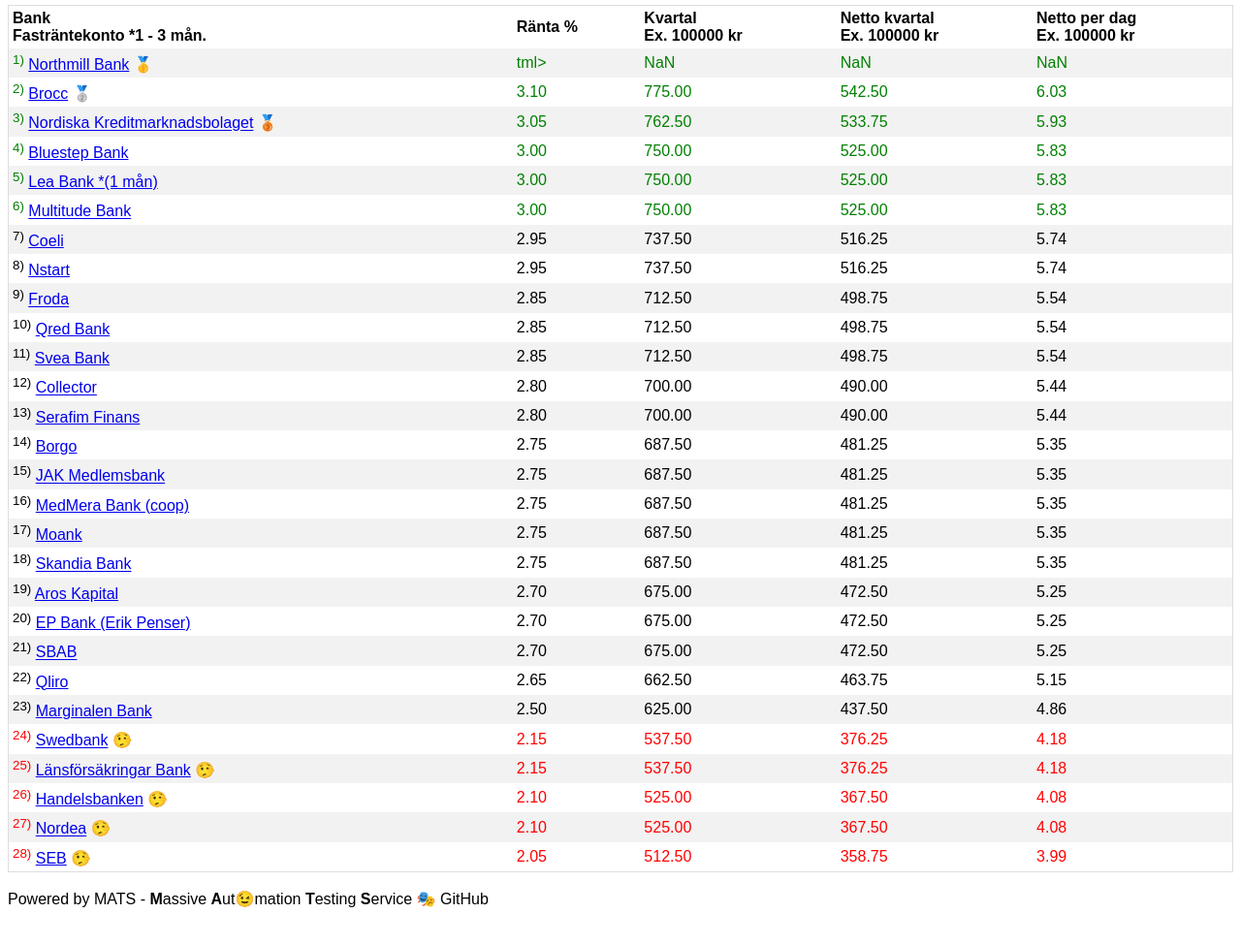
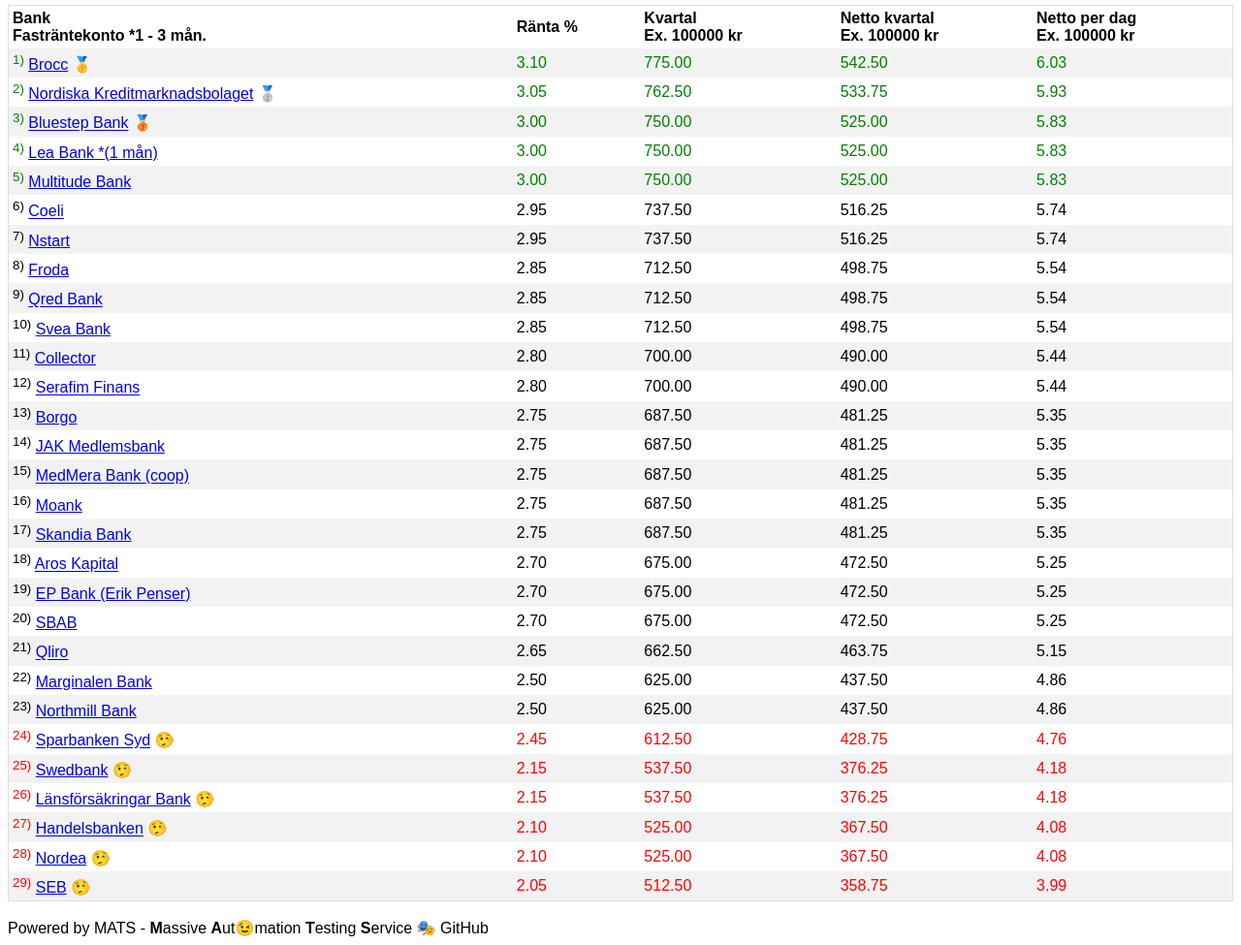
Before and after one commit to MattClayton3/Sparguiden, a website: page index.html in a window 1280 px wide. Shown: the part 70-1045 px from the top of the page at 97% size. Before the commit the page ends 1015 px from the top, so only its background shows below. Drawn offline with Linux system fonts and the light colour scheme.

Commit message:
ranta2
Fixar för Sparbanken syd och Northmill bank.

```diff
--- a/index.html
+++ b/index.html
@@ -20,7 +20,7 @@
 </style>
 </head>
 <body>
-<h2><span style='font-size:30px;'>&#128200;</span> Sparguiden 2025-03-25_06-50-19</h2>
+<h2><span style='font-size:30px;'>&#128200;</span> Sparguiden 2025-03-25_12-52-35</h2>
 <div style="overflow-x:auto;">
   <table>
     <tr>
@@ -31,196 +31,203 @@
       <th>Netto per dag<br>Ex. 100000 kr</th>
     </tr>
   <tr>
-    <td style="color:green"> <sup>1)</sup> <a href="https://www.northmill.com/se/sparkonto/" target="_blank">Northmill Bank</a> &#129351; </td>
-    <td style="color:green"> tml> </td>
-    <td style="color:green"> NaN </td>
-    <td style="color:green"> NaN </td>
-    <td style="color:green"> NaN </td>
-  </tr>
-  <tr>
-    <td style="color:green"> <sup>2)</sup> <a href="https://brocc.se/spara" target="_blank">Brocc</a> &#129352; </td>
+    <td style="color:green"> <sup>1)</sup> <a href="https://brocc.se/spara" target="_blank">Brocc</a> &#129351; </td>
     <td style="color:green"> 3.10 </td>
     <td style="color:green"> 775.00 </td>
     <td style="color:green"> 542.50 </td>
     <td style="color:green"> 6.03 </td>
   </tr>
   <tr>
-    <td style="color:green"> <sup>3)</sup> <a href="https://www.nordiska.se/spara/" target="_blank">Nordiska Kreditmarknadsbolaget</a> &#129353; </td>
+    <td style="color:green"> <sup>2)</sup> <a href="https://www.nordiska.se/spara/" target="_blank">Nordiska Kreditmarknadsbolaget</a> &#129352; </td>
     <td style="color:green"> 3.05 </td>
     <td style="color:green"> 762.50 </td>
     <td style="color:green"> 533.75 </td>
     <td style="color:green"> 5.93 </td>
   </tr>
   <tr>
-    <td style="color:green"> <sup>4)</sup> <a href="https://www.bluestep.se/spara/fast-ranta/" target="_blank">Bluestep Bank</a>  </td>
+    <td style="color:green"> <sup>3)</sup> <a href="https://www.bluestep.se/spara/fast-ranta/" target="_blank">Bluestep Bank</a> &#129353; </td>
     <td style="color:green"> 3.00 </td>
     <td style="color:green"> 750.00 </td>
     <td style="color:green"> 525.00 </td>
     <td style="color:green"> 5.83 </td>
   </tr>
   <tr>
-    <td style="color:green"> <sup>5)</sup> <a href="https://leabank.se/spara/sparkonto-plus" target="_blank">Lea Bank *(1 mån)</a>  </td>
+    <td style="color:green"> <sup>4)</sup> <a href="https://leabank.se/spara/sparkonto-plus" target="_blank">Lea Bank *(1 mån)</a>  </td>
     <td style="color:green"> 3.00 </td>
     <td style="color:green"> 750.00 </td>
     <td style="color:green"> 525.00 </td>
     <td style="color:green"> 5.83 </td>
   </tr>
   <tr>
-    <td style="color:green"> <sup>6)</sup> <a href="https://www.multitudebank.se/priser?sc_lang=sv-se" target="_blank">Multitude Bank</a>  </td>
+    <td style="color:green"> <sup>5)</sup> <a href="https://www.multitudebank.se/priser?sc_lang=sv-se" target="_blank">Multitude Bank</a>  </td>
     <td style="color:green"> 3.00 </td>
     <td style="color:green"> 750.00 </td>
     <td style="color:green"> 525.00 </td>
     <td style="color:green"> 5.83 </td>
   </tr>
   <tr>
-    <td style="color:black"> <sup>7)</sup> <a href="https://coeli.se/spara/" target="_blank">Coeli</a>  </td>
+    <td style="color:black"> <sup>6)</sup> <a href="https://coeli.se/spara/" target="_blank">Coeli</a>  </td>
     <td style="color:black"> 2.95 </td>
     <td style="color:black"> 737.50 </td>
     <td style="color:black"> 516.25 </td>
     <td style="color:black"> 5.74 </td>
   </tr>
   <tr>
-    <td style="color:black"> <sup>8)</sup> <a href="https://se.nstart.com/spara" target="_blank">Nstart</a>  </td>
+    <td style="color:black"> <sup>7)</sup> <a href="https://se.nstart.com/spara" target="_blank">Nstart</a>  </td>
     <td style="color:black"> 2.95 </td>
     <td style="color:black"> 737.50 </td>
     <td style="color:black"> 516.25 </td>
     <td style="color:black"> 5.74 </td>
   </tr>
   <tr>
-    <td style="color:black"> <sup>9)</sup> <a href="https://www.froda.se/sparkonto" target="_blank">Froda</a>  </td>
+    <td style="color:black"> <sup>8)</sup> <a href="https://www.froda.se/sparkonto" target="_blank">Froda</a>  </td>
     <td style="color:black"> 2.85 </td>
     <td style="color:black"> 712.50 </td>
     <td style="color:black"> 498.75 </td>
     <td style="color:black"> 5.54 </td>
   </tr>
   <tr>
-    <td style="color:black"> <sup>10)</sup> <a href="https://www.qred.se/sparkonto" target="_blank">Qred Bank</a>  </td>
+    <td style="color:black"> <sup>9)</sup> <a href="https://www.qred.se/sparkonto" target="_blank">Qred Bank</a>  </td>
     <td style="color:black"> 2.85 </td>
     <td style="color:black"> 712.50 </td>
     <td style="color:black"> 498.75 </td>
     <td style="color:black"> 5.54 </td>
   </tr>
   <tr>
-    <td style="color:black"> <sup>11)</sup> <a href="https://www.svea.com/sv-se/privat/spara/fastr%C3%A4ntekonto" target="_blank">Svea Bank</a>  </td>
+    <td style="color:black"> <sup>10)</sup> <a href="https://www.svea.com/sv-se/privat/spara/fastr%C3%A4ntekonto" target="_blank">Svea Bank</a>  </td>
     <td style="color:black"> 2.85 </td>
     <td style="color:black"> 712.50 </td>
     <td style="color:black"> 498.75 </td>
     <td style="color:black"> 5.54 </td>
   </tr>
   <tr>
-    <td style="color:black"> <sup>12)</sup> <a href="https://www.collector.se/spara-pengar/aktuella-sparrantor/" target="_blank">Collector</a>  </td>
+    <td style="color:black"> <sup>11)</sup> <a href="https://www.collector.se/spara-pengar/aktuella-sparrantor/" target="_blank">Collector</a>  </td>
     <td style="color:black"> 2.80 </td>
     <td style="color:black"> 700.00 </td>
     <td style="color:black"> 490.00 </td>
     <td style="color:black"> 5.44 </td>
   </tr>
   <tr>
-    <td style="color:black"> <sup>13)</sup> <a href="https://serafimfinans.se/spara" target="_blank">Serafim Finans</a>  </td>
+    <td style="color:black"> <sup>12)</sup> <a href="https://serafimfinans.se/spara" target="_blank">Serafim Finans</a>  </td>
     <td style="color:black"> 2.80 </td>
     <td style="color:black"> 700.00 </td>
     <td style="color:black"> 490.00 </td>
     <td style="color:black"> 5.44 </td>
   </tr>
   <tr>
-    <td style="color:black"> <sup>14)</sup> <a href="https://www.borgohypotek.se/sparkonto#privatpersoner" target="_blank">Borgo</a>  </td>
+    <td style="color:black"> <sup>13)</sup> <a href="https://www.borgohypotek.se/sparkonto#privatpersoner" target="_blank">Borgo</a>  </td>
     <td style="color:black"> 2.75 </td>
     <td style="color:black"> 687.50 </td>
     <td style="color:black"> 481.25 </td>
     <td style="color:black"> 5.35 </td>
   </tr>
   <tr>
-    <td style="color:black"> <sup>15)</sup> <a href="https://www.jak.se/vardagstjanster/spara-placera/" target="_blank">JAK Medlemsbank</a>  </td>
+    <td style="color:black"> <sup>14)</sup> <a href="https://www.jak.se/vardagstjanster/spara-placera/" target="_blank">JAK Medlemsbank</a>  </td>
     <td style="color:black"> 2.75 </td>
     <td style="color:black"> 687.50 </td>
     <td style="color:black"> 481.25 </td>
     <td style="color:black"> 5.35 </td>
   </tr>
   <tr>
-    <td style="color:black"> <sup>16)</sup> <a href="https://medmerabank.se/spara/fastrantekonto" target="_blank">MedMera Bank (coop)</a>  </td>
+    <td style="color:black"> <sup>15)</sup> <a href="https://medmerabank.se/spara/fastrantekonto" target="_blank">MedMera Bank (coop)</a>  </td>
     <td style="color:black"> 2.75 </td>
     <td style="color:black"> 687.50 </td>
     <td style="color:black"> 481.25 </td>
     <td style="color:black"> 5.35 </td>
   </tr>
   <tr>
-    <td style="color:black"> <sup>17)</sup> <a href="https://www.moank.se/spara-pengar" target="_blank">Moank</a>  </td>
+    <td style="color:black"> <sup>16)</sup> <a href="https://www.moank.se/spara-pengar" target="_blank">Moank</a>  </td>
     <td style="color:black"> 2.75 </td>
     <td style="color:black"> 687.50 </td>
     <td style="color:black"> 481.25 </td>
     <td style="color:black"> 5.35 </td>
   </tr>
   <tr>
-    <td style="color:black"> <sup>18)</sup> <a href="https://www.skandia.se/vardagstjanster/konton-kort/fastrantekonto/" target="_blank">Skandia Bank</a>  </td>
+    <td style="color:black"> <sup>17)</sup> <a href="https://www.skandia.se/vardagstjanster/konton-kort/fastrantekonto/" target="_blank">Skandia Bank</a>  </td>
     <td style="color:black"> 2.75 </td>
     <td style="color:black"> 687.50 </td>
     <td style="color:black"> 481.25 </td>
     <td style="color:black"> 5.35 </td>
   </tr>
   <tr>
-    <td style="color:black"> <sup>19)</sup> <a href="https://www.aroskapital.se/tjanster/spara/" target="_blank">Aros Kapital</a>  </td>
+    <td style="color:black"> <sup>18)</sup> <a href="https://www.aroskapital.se/tjanster/spara/" target="_blank">Aros Kapital</a>  </td>
     <td style="color:black"> 2.70 </td>
     <td style="color:black"> 675.00 </td>
     <td style="color:black"> 472.50 </td>
     <td style="color:black"> 5.25 </td>
   </tr>
   <tr>
-    <td style="color:black"> <sup>20)</sup> <a href="https://www.epbank.se/spar/oversikt/" target="_blank">EP Bank (Erik Penser)</a>  </td>
+    <td style="color:black"> <sup>19)</sup> <a href="https://www.epbank.se/spar/oversikt/" target="_blank">EP Bank (Erik Penser)</a>  </td>
     <td style="color:black"> 2.70 </td>
     <td style="color:black"> 675.00 </td>
     <td style="color:black"> 472.50 </td>
     <td style="color:black"> 5.25 </td>
   </tr>
   <tr>
-    <td style="color:black"> <sup>21)</sup> <a href="https://www.sbab.se/1/privat/spara/sparkonto/fastrantekonto.html?content=second" target="_blank">SBAB</a>  </td>
+    <td style="color:black"> <sup>20)</sup> <a href="https://www.sbab.se/1/privat/spara/sparkonto/fastrantekonto.html?content=second" target="_blank">SBAB</a>  </td>
     <td style="color:black"> 2.70 </td>
     <td style="color:black"> 675.00 </td>
     <td style="color:black"> 472.50 </td>
     <td style="color:black"> 5.25 </td>
   </tr>
   <tr>
-    <td style="color:black"> <sup>22)</sup> <a href="https://www.qliro.com/sv-se/spara" target="_blank">Qliro</a>  </td>
+    <td style="color:black"> <sup>21)</sup> <a href="https://www.qliro.com/sv-se/spara" target="_blank">Qliro</a>  </td>
     <td style="color:black"> 2.65 </td>
     <td style="color:black"> 662.50 </td>
     <td style="color:black"> 463.75 </td>
     <td style="color:black"> 5.15 </td>
   </tr>
   <tr>
-    <td style="color:black"> <sup>23)</sup> <a href="https://www.marginalen.se/privat/banktjanster/spara/fastrantekonto/" target="_blank">Marginalen Bank</a>  </td>
+    <td style="color:black"> <sup>22)</sup> <a href="https://www.marginalen.se/privat/banktjanster/spara/fastrantekonto/" target="_blank">Marginalen Bank</a>  </td>
     <td style="color:black"> 2.50 </td>
     <td style="color:black"> 625.00 </td>
     <td style="color:black"> 437.50 </td>
     <td style="color:black"> 4.86 </td>
   </tr>
   <tr>
-    <td style="color:red"> <sup>24)</sup> <a href="https://www.swedbank.se/privat/spara-och-placera/sparkonton/fastrantekonto.html" target="_blank">Swedbank</a> &#129317; </td>
+    <td style="color:black"> <sup>23)</sup> <a href="https://www.northmill.com/se/spara/fastrantekonto/" target="_blank">Northmill Bank</a>  </td>
+    <td style="color:black"> 2.50 </td>
+    <td style="color:black"> 625.00 </td>
+    <td style="color:black"> 437.50 </td>
+    <td style="color:black"> 4.86 </td>
+  </tr>
+  <tr>
+    <td style="color:red"> <sup>24)</sup> <a href="https://www.sparbankensyd.se/sv/privat/spara-placera-forsakra/spara/sparkonto" target="_blank">Sparbanken Syd</a> &#129317; </td>
+    <td style="color:red"> 2.45 </td>
+    <td style="color:red"> 612.50 </td>
+    <td style="color:red"> 428.75 </td>
+    <td style="color:red"> 4.76 </td>
+  </tr>
+  <tr>
+    <td style="color:red"> <sup>25)</sup> <a href="https://www.swedbank.se/privat/spara-och-placera/sparkonton/fastrantekonto.html" target="_blank">Swedbank</a> &#129317; </td>
     <td style="color:red"> 2.15  </td>
     <td style="color:red"> 537.50 </td>
     <td style="color:red"> 376.25 </td>
     <td style="color:red"> 4.18 </td>
   </tr>
   <tr>
-    <td style="color:red"> <sup>25)</sup> <a href="https://www.lansforsakringar.se/stockholm/privat/bank/spara/alla-konton-for-sparande/fastrantekonto/" target="_blank">Länsförsäkringar Bank</a> &#129317; </td>
+    <td style="color:red"> <sup>26)</sup> <a href="https://www.lansforsakringar.se/stockholm/privat/bank/spara/alla-konton-for-sparande/fastrantekonto/" target="_blank">Länsförsäkringar Bank</a> &#129317; </td>
     <td style="color:red"> 2.15 </td>
     <td style="color:red"> 537.50 </td>
     <td style="color:red"> 376.25 </td>
     <td style="color:red"> 4.18 </td>
   </tr>
   <tr>
-    <td style="color:red"> <sup>26)</sup> <a href="https://www.handelsbanken.se/sv/privat/vardagstjanster/konton-och-betalningar/placeringskonto-privat" target="_blank">Handelsbanken</a> &#129317; </td>
+    <td style="color:red"> <sup>27)</sup> <a href="https://www.handelsbanken.se/sv/privat/vardagstjanster/konton-och-betalningar/placeringskonto-privat" target="_blank">Handelsbanken</a> &#129317; </td>
     <td style="color:red"> 2.10 </td>
     <td style="color:red"> 525.00 </td>
     <td style="color:red"> 367.50 </td>
     <td style="color:red"> 4.08 </td>
   </tr>
   <tr>
-    <td style="color:red"> <sup>27)</sup> <a href="https://www.nordea.se/privat/produkter/spara-investera/sparkonton/fastrantekonto.html" target="_blank">Nordea</a> &#129317; </td>
+    <td style="color:red"> <sup>28)</sup> <a href="https://www.nordea.se/privat/produkter/spara-investera/sparkonton/fastrantekonto.html" target="_blank">Nordea</a> &#129317; </td>
     <td style="color:red"> 2.10 </td>
     <td style="color:red"> 525.00 </td>
     <td style="color:red"> 367.50 </td>
     <td style="color:red"> 4.08 </td>
   </tr>
   <tr>
-    <td style="color:red"> <sup>28)</sup> <a href="https://seb.se/privat/spara-och-investera/sparkonto-och-depa/placeringskonto?icmp=sebsep_enklaspar_rb_x_placeringskonto#sparkonto" target="_blank">SEB</a> &#129317; </td>
+    <td style="color:red"> <sup>29)</sup> <a href="https://seb.se/privat/spara-och-investera/sparkonto-och-depa/placeringskonto?icmp=sebsep_enklaspar_rb_x_placeringskonto#sparkonto" target="_blank">SEB</a> &#129317; </td>
     <td style="color:red"> 2.05 </td>
     <td style="color:red"> 512.50 </td>
     <td style="color:red"> 358.75 </td>
```
Also changed, not shown: tests/ranta2.spec.ts (+41 -37 lines).
